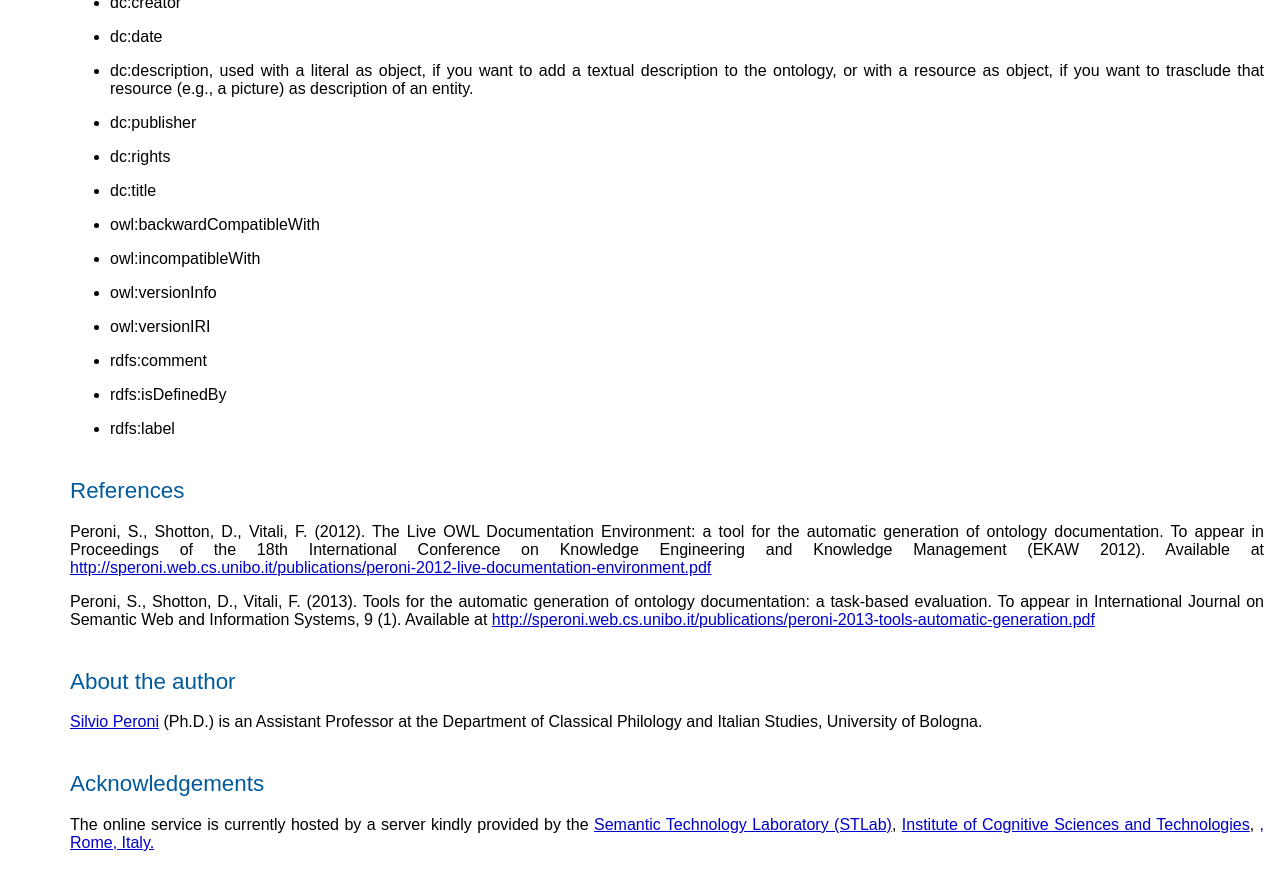
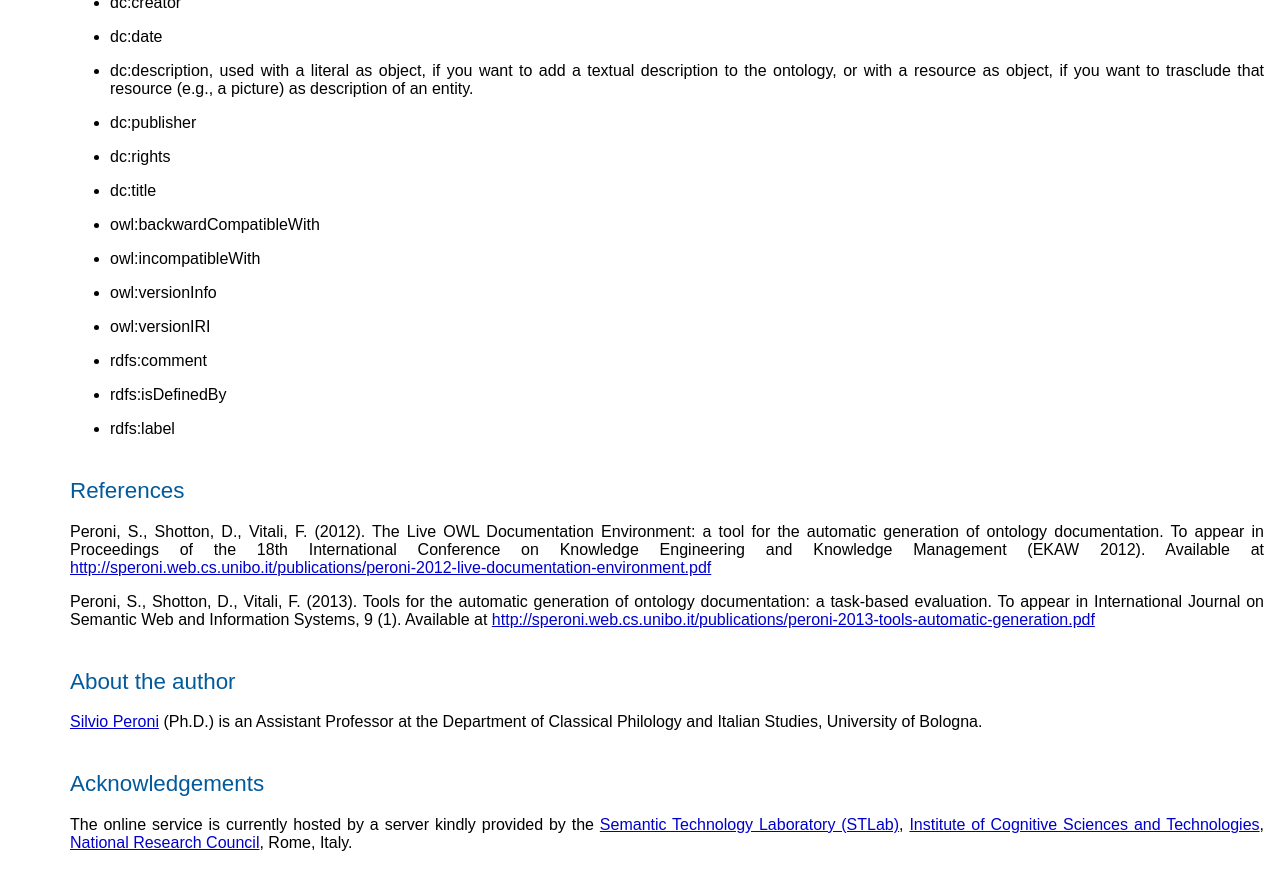
Before and after one commit to essepuntato/essepuntato.github.io, a Jekyll site: the page built from _pages/lode.md, in a window 1280 px wide and 900 px high, scrolled down 3546 px. Shown: the top 890 px of the window. Built offline with Jekyll 4.4.1, drawn with Linux system fonts in a browser that asks for light colours; some of the changed lines change nothing that is shown.

Commit message:
Corrected typo

```diff
--- a/_layouts/lode.html
+++ b/_layouts/lode.html
@@ -274,7 +274,7 @@ RewriteRule ^ontology\$ ontology.owl [R=303]
 
         <h2>Acknowledgements</h2>
         <p>
-            The online service is currently hosted by a server kindly provided by the <a href="http://stlab.istc.cnr.it/">Semantic Technology Laboratory (STLab)</a>, <a href="http://istc.cnr.it">Institute of Cognitive Sciences and Technologies</a>, <a href="http://www.cnr.it" National Research Council</a>, Rome, Italy.
+            The online service is currently hosted by a server kindly provided by the <a href="http://stlab.istc.cnr.it/">Semantic Technology Laboratory (STLab)</a>, <a href="http://istc.cnr.it">Institute of Cognitive Sciences and Technologies</a>, <a href="http://www.cnr.it">National Research Council</a>, Rome, Italy.
         </p>
     </body>
 </html>
```
